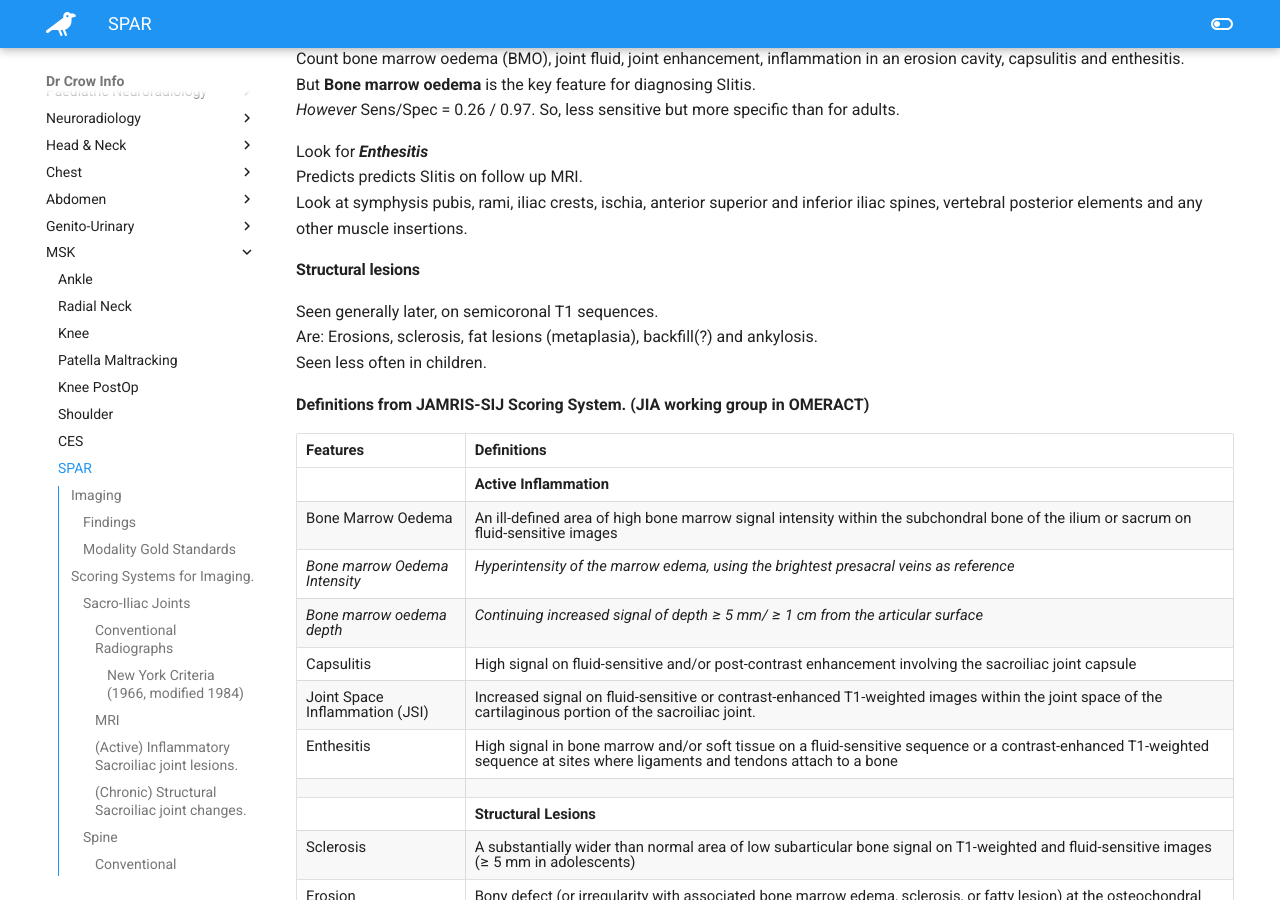
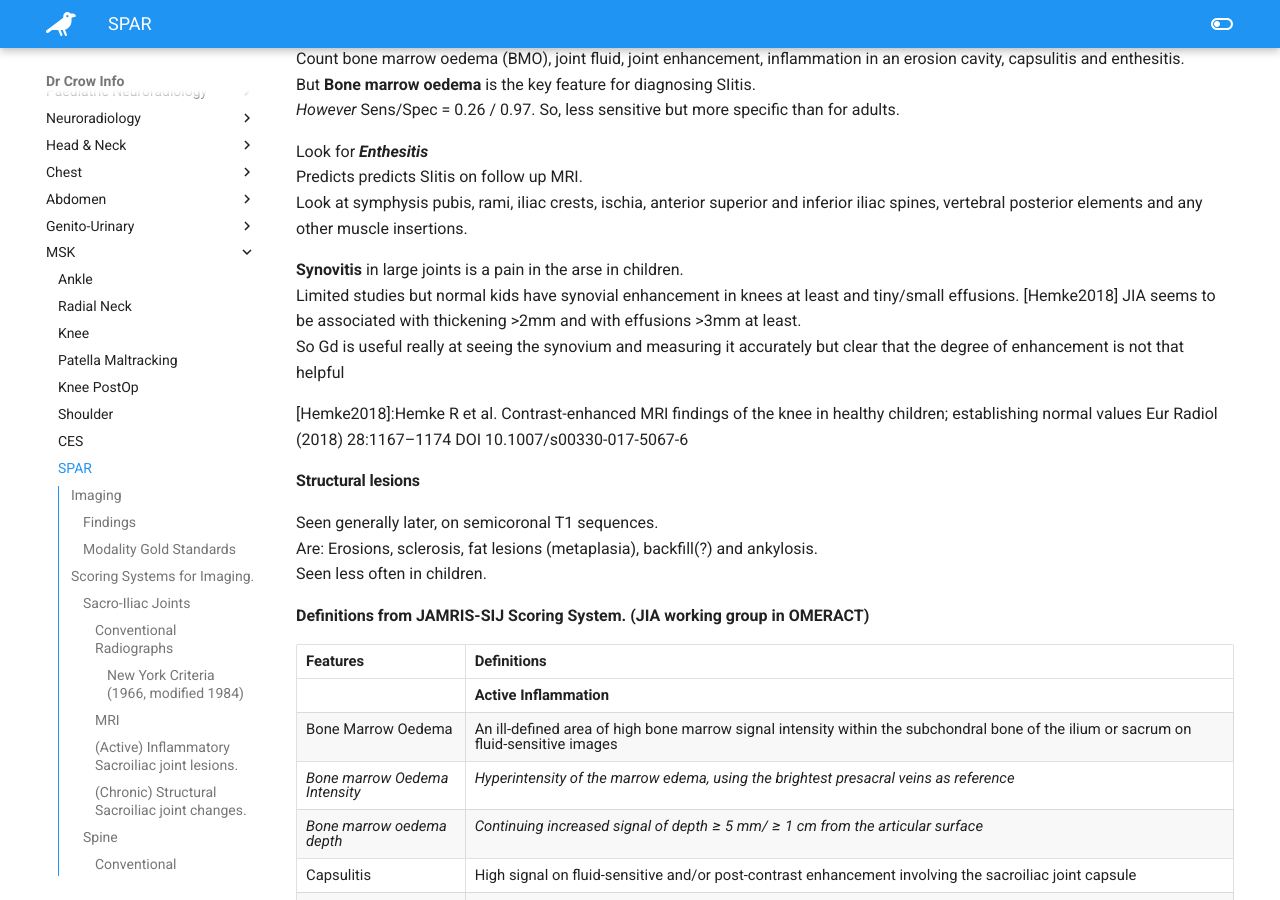
Before and after one commit to TheDrCrow/DrCrowInfo, an MkDocs documentation site: the page built from docs/msk/msk_SPAR.md, in a window 1280 px wide and 900 px high, scrolled down 4322 px. Built offline with MkDocs 1.6.1 and Material for MkDocs 9.7.7, drawn with Linux system fonts in a browser that asks for light colours.

Commit message:
update SPAR

```diff
--- a/docs/msk/msk_SPAR.md
+++ b/docs/msk/msk_SPAR.md
@@ -185,6 +185,15 @@ Look for ***Enthesitis***
 Predicts predicts SIitis on follow up MRI.
 Look at symphysis pubis, rami, iliac crests, ischia, anterior superior and inferior iliac spines, vertebral posterior elements and any other muscle insertions.
 
+**Synovitis** in large joints is a pain in the arse in children.
+Limited studies but normal kids have synovial enhancement in knees at least and tiny/small effusions. [Hemke2018]
+JIA seems to be associated with thickening >2mm and with effusions >3mm at least.
+So Gd is useful really at seeing the synovium and measuring it accurately but clear that the degree of enhancement is not that helpful
+
+[Hemke2018]:Hemke R et al. Contrast-enhanced MRI findings of the knee in healthy children; establishing normal values Eur Radiol (2018) 28:1167–1174 DOI 10.1007/s00330-017-5067-6
+
+
+
 #### Structural lesions
 
 Seen generally later, on semicoronal T1 sequences.
```
